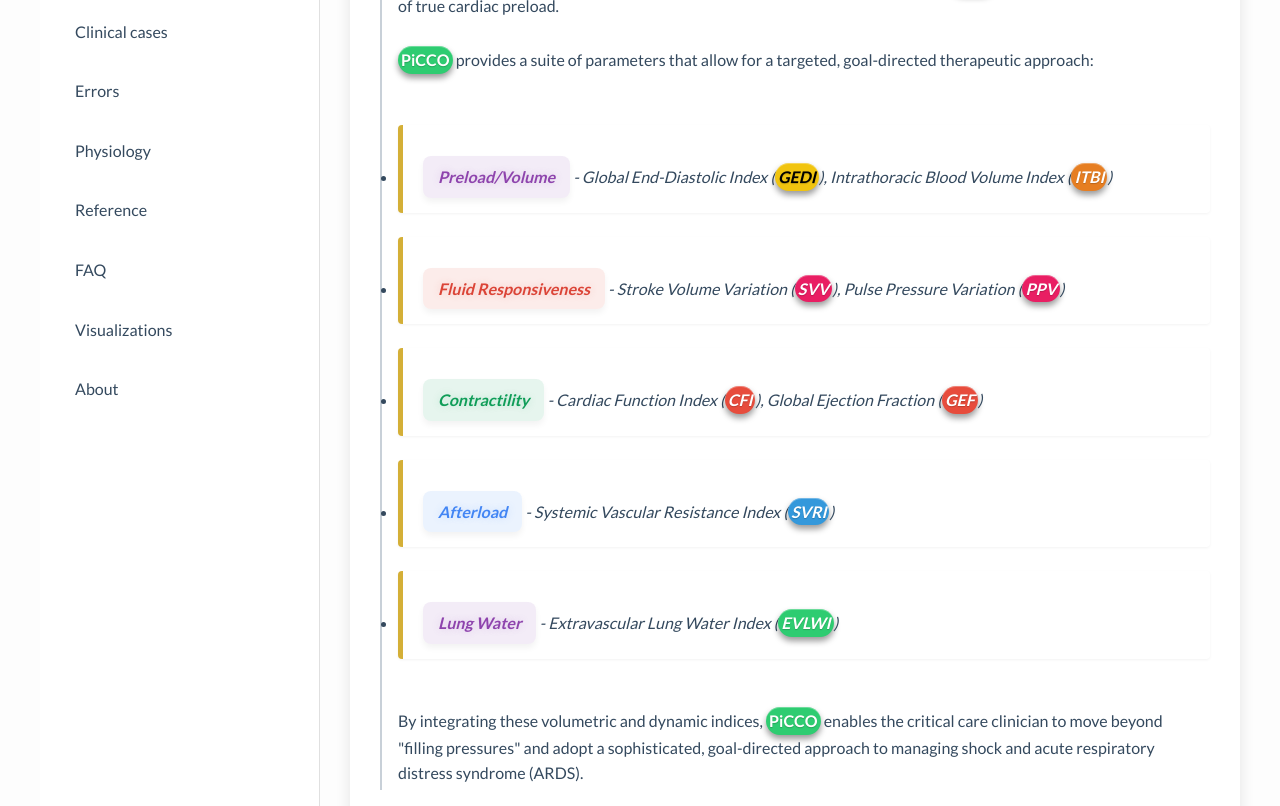
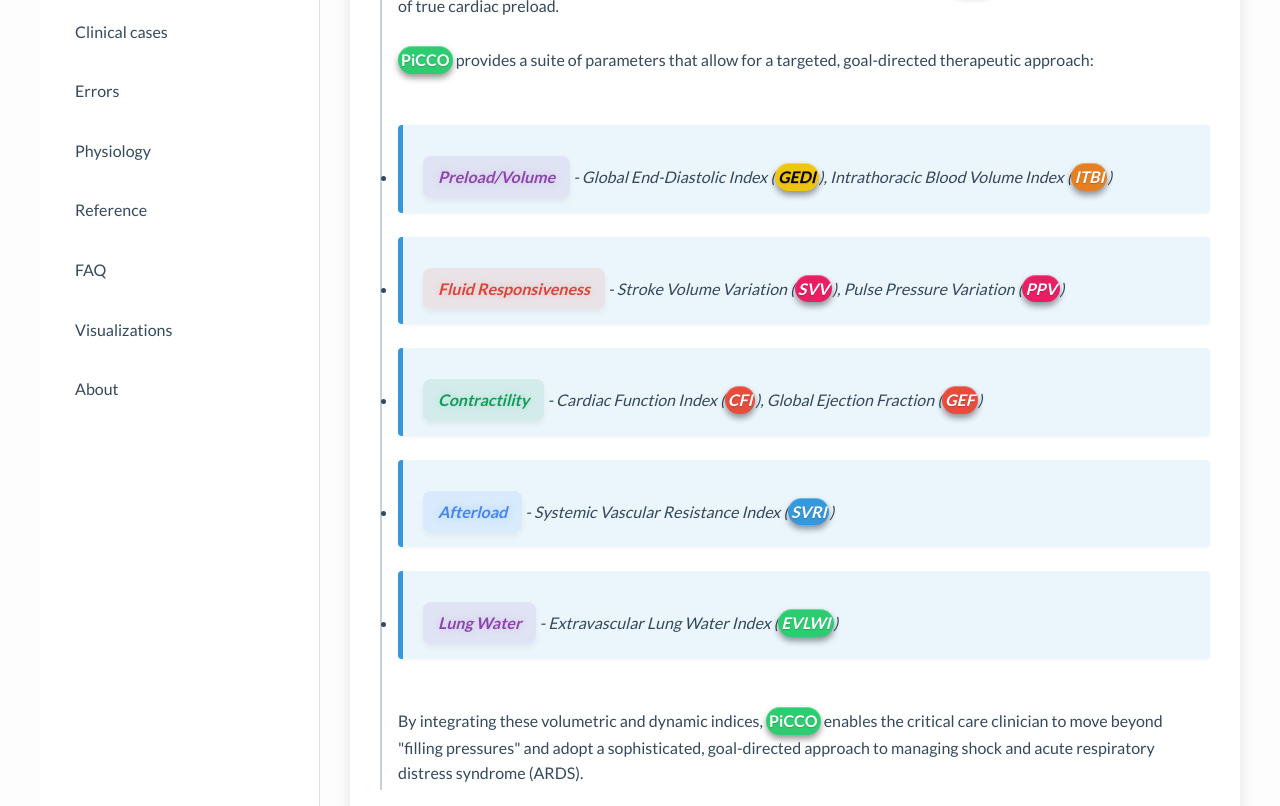
Before and after one commit to StarleyBy/PiCCO, a plain HTML site: page pages/introduction.html in a window 1280 px wide. Shown: the part 1146-1952 px from the top of the page. Drawn offline with Linux system fonts and the light colour scheme.

Commit message:
infO-box-info
Signed-off-by: StarleyBy <Starleyby@gmail.com>

```diff
--- a/pages/introduction.html
+++ b/pages/introduction.html
@@ -84,27 +84,27 @@
 
                 <ul>
                     <li>
-                        <div class="info-box">
+                        <div class="info-box infO-box-info">
                             <p><span class="luminous-block luminous-purple">Preload/Volume</span> - Global End-Diastolic Index (<span class="yellow-highlighted-oval-3d">GEDI</span>), Intrathoracic Blood Volume Index (<span class="orange-highlighted-oval-3d">ITBI</span>)</p>
                         </div>
                     </li>
                     <li>
-                        <div class="info-box">
+                        <div class="info-box infO-box-info">
                             <p><span class="luminous-block luminous-red">Fluid Responsiveness</span> - Stroke Volume Variation (<span class="pink-highlighted-oval-3d">SVV</span>), Pulse Pressure Variation (<span class="pink-highlighted-oval-3d">PPV</span>)</p>
                         </div>
                     </li>
                     <li>
-                        <div class="info-box">
+                        <div class="info-box infO-box-info">
                             <p><span class="luminous-block luminous-green">Contractility</span> - Cardiac Function Index (<span class="red-highlighted-oval-3d">CFI</span>), Global Ejection Fraction (<span class="red-highlighted-oval-3d">GEF</span>)</p>
                         </div>
                     </li>
                     <li>
-                        <div class="info-box">
+                        <div class="info-box infO-box-info">
                             <p><span class="luminous-block luminous-blue">Afterload</span> - Systemic Vascular Resistance Index (<span class="blue-highlighted-oval-3d">SVRI</span>)</p>
                         </div>
                     </li>
                     <li>
-                        <div class="info-box">
+                        <div class="info-box infO-box-info">
                             <p><span class="luminous-block luminous-purple">Lung Water</span> - Extravascular Lung Water Index (<span class="green-highlighted-oval-3d">EVLWI</span>)</p>
                         </div>
                     </li>
```
